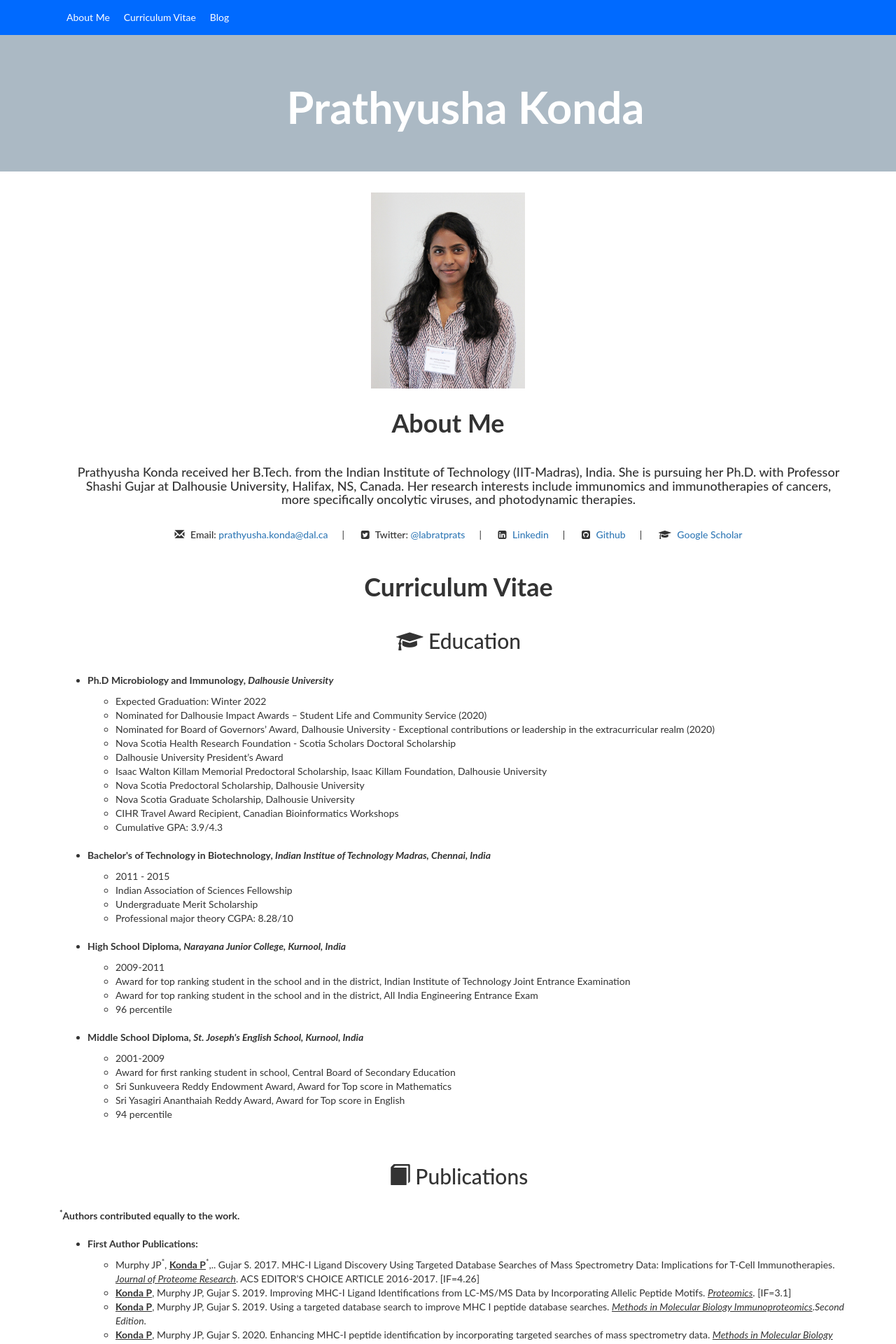
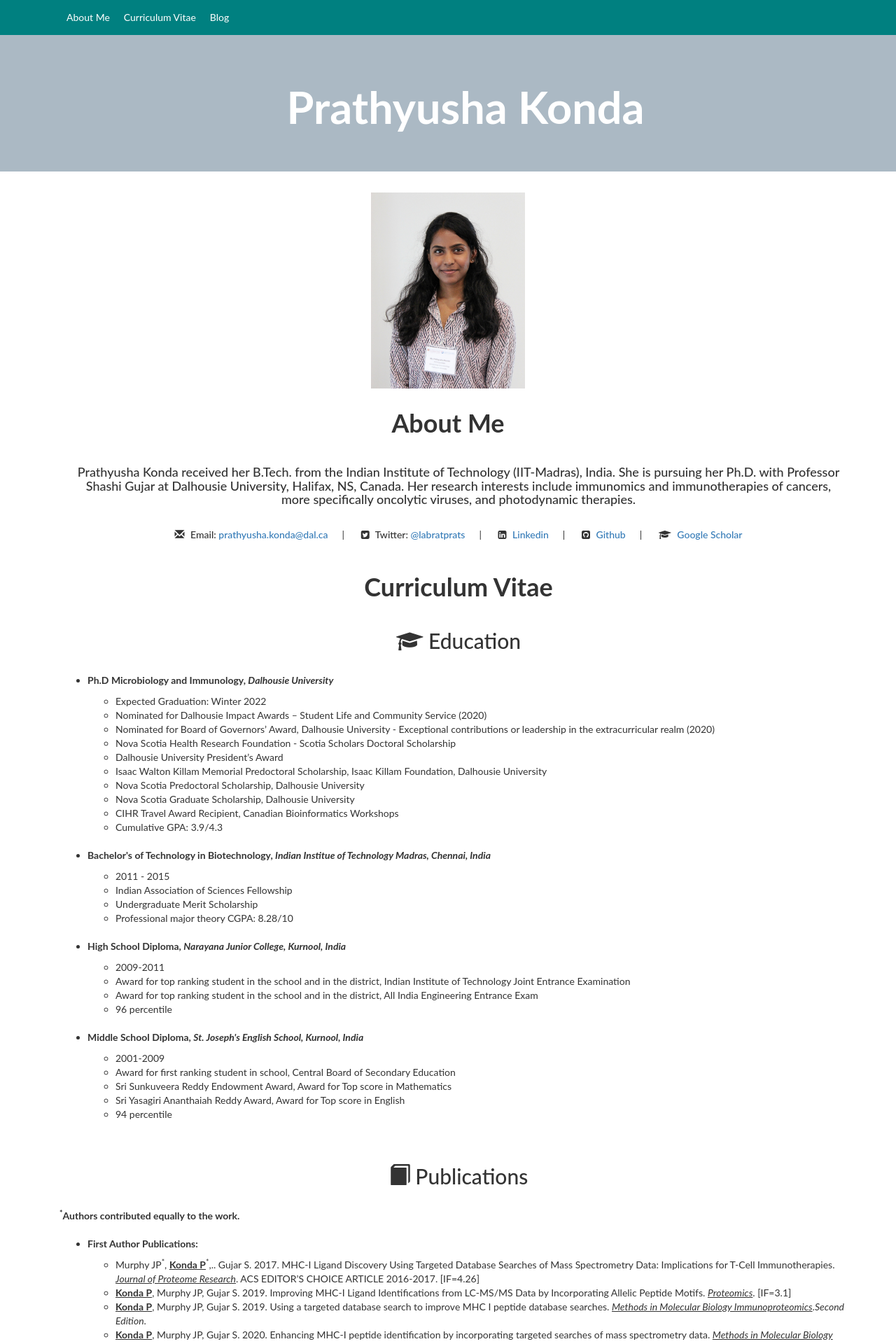
Before and after one commit to Prathyusha-konda/Prathyusha-konda.github.io, a Jekyll site: the page built from index.md, in a window 1280 px wide. Shown: the top 1920 px of the page at 70% size. Built offline with Jekyll 4.4.1, drawn with Linux system fonts in a browser that asks for light colours; nearby versions of some CDN libraries.

Commit message:
Update default.css

```diff
--- a/css/default.css
+++ b/css/default.css
@@ -15,7 +15,7 @@ body {
 #navbar {
     font-family: 'Lato', sans-serif;
     /*background-color: #2F4F4F;*/
-    background-color: #006aff;
+    background-color: #008080;
     width: 100%;
 }
 
```
